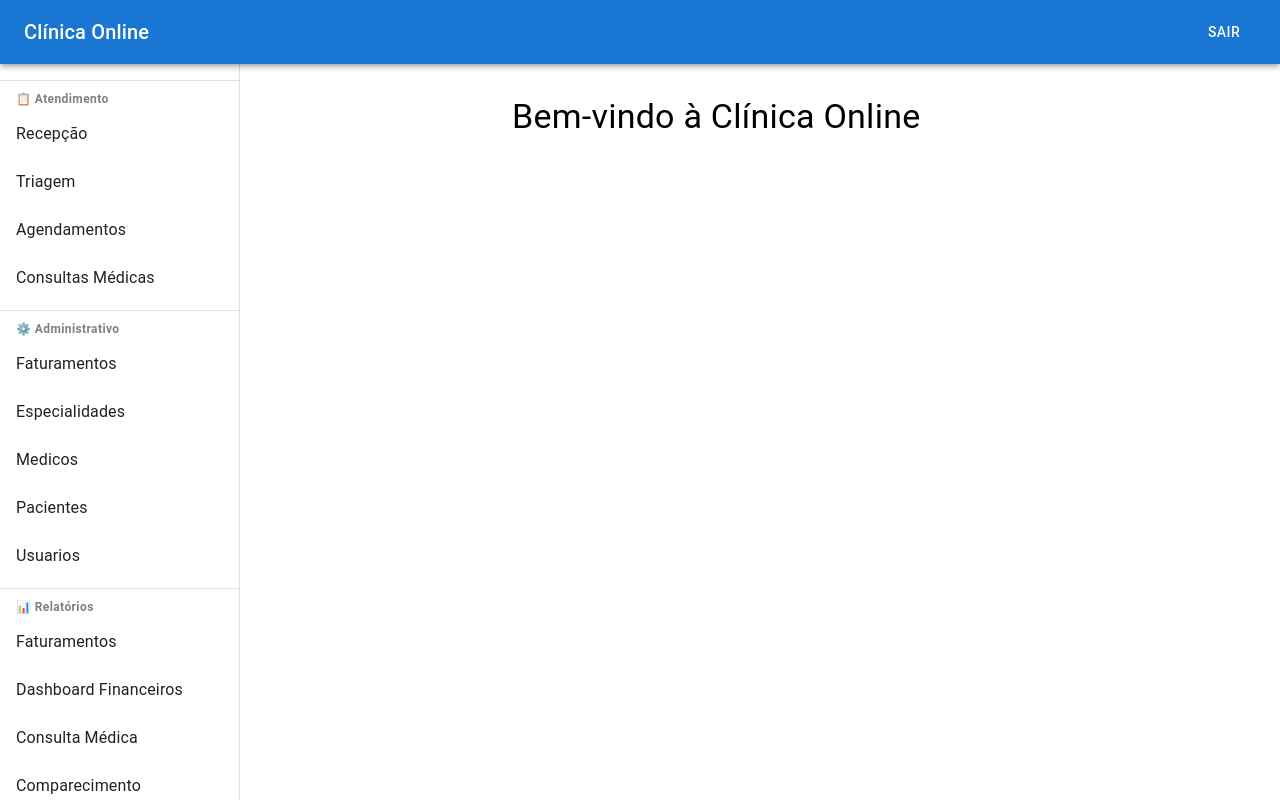
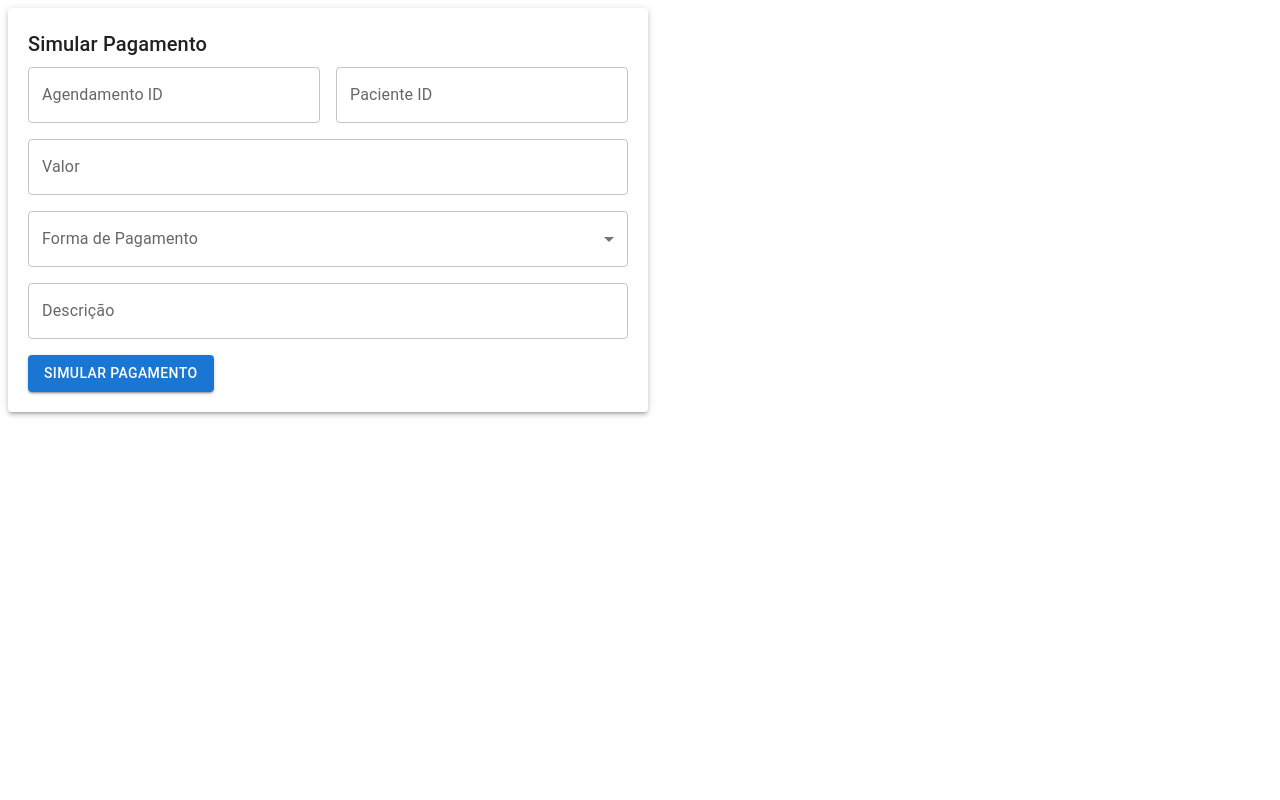
Before and after one commit to andreitoledo/Atendimento-Medico, a React (Vite) app in the folder clinica-frontend/: page /pagamentoForm in a window 1280 px wide. Before the commit this address led to /home. Built offline with nearby package versions, Linux system fonts and the light colour scheme; sample sign-in values are in the browser's storage.

Commit message:
Tela de Pagamentos

```diff
--- a/clinica-frontend/package.json
+++ b/clinica-frontend/package.json
@@ -15,6 +15,7 @@
     "@mui/x-charts": "^8.2.0",
     "axios": "^1.9.0",
     "chart.js": "^4.4.9",
+    "qrcode.react": "^4.2.0",
     "react": "^18.2.0",
     "react-chartjs-2": "^5.3.0",
     "react-dom": "^18.2.0",
--- a/clinica-frontend/src/App.jsx
+++ b/clinica-frontend/src/App.jsx
@@ -23,6 +23,7 @@ import RelatorioConsultasPorDiaPage from './pages/RelatorioConsultasPorDiaPage';
 import ProntuarioClinicoPage from './pages/ProntuarioClinicoPage';
 import ProntuarioPsicologoPage from './pages/ProntuarioPsicologoPage';
 import ProntuarioPsiquiatraPage from './pages/ProntuarioPsiquiatraPage';
+import PagamentoForm from './pages/PagamentoForm';
 
 
 function App() {
@@ -56,7 +57,7 @@ function App() {
             <Route path="/prontuario-clinico/:id" element={<ProntuarioClinicoPage />} />
             <Route path="/prontuario-psicologo/:id" element={<ProntuarioPsicologoPage />} />
             <Route path="/prontuario-psiquiatra/:id" element={<ProntuarioPsiquiatraPage />} />
-
+            <Route path="/pagamentoForm" element={<PagamentoForm />} />
 
 
 
--- a/clinica-frontend/src/components/Layout.jsx
+++ b/clinica-frontend/src/components/Layout.jsx
@@ -50,7 +50,16 @@ const Layout = ({ children }) => {
         { label: 'Consulta por Especialidade', path: '/relatorioConsultasPorEspecialidades', roles: ['admin'] },
         { label: 'Consulta Por Dia', path: '/relatorioConsultasPorDia', roles: ['admin'] },
       ]
-    }
+    },
+    {
+      title: '📋 Outros',
+      items: [
+        { label: 'Prontuario Clinico', path: '/prontuario-clinico/:id', roles: ['admin', 'medico'] },
+        { label: 'Prontuario Psicologo', path: '/prontuario-psicologo/:id', roles: ['admin', 'medico'] },
+        { label: 'Prontuario Psiquiatra', path: '/prontuario-psiquiatra/:id', roles: ['admin'] },
+        { label: 'Pagamentos', path: '/pagamentoForm', roles: ['admin'] },
+      ]
+    },
   ];
 
   const handleLogout = () => {
--- /dev/null
+++ b/clinica-frontend/src/pages/PagamentoForm.jsx
@@ -0,0 +1,112 @@
+import React, { useState } from 'react';
+import {
+  TextField, MenuItem, Button, Typography, Paper, Grid
+} from '@mui/material';
+import { QRCodeCanvas } from 'qrcode.react';
+
+export default function PagamentoForm() {
+  const [form, setForm] = useState({
+    agendamentoId: '',
+    pacienteId: '',
+    valor: '',
+    formaPagamento: '',
+    descricao: ''
+  });
+  const [resposta, setResposta] = useState(null);
+
+  const handleChange = (e) => {
+    setForm({ ...form, [e.target.name]: e.target.value });
+  };
+
+  const simularPagamento = async () => {
+    const response = await fetch('https://localhost:44327/api/Pagamento/simular', {
+      method: 'POST',
+      headers: { 'Content-Type': 'application/json' },
+      body: JSON.stringify(form)
+    });
+
+    const data = await response.json();
+    setResposta(data);
+  };
+
+  return (
+    <Paper elevation={3} style={{ padding: 20, maxWidth: 600 }}>
+      <Typography variant="h6" gutterBottom>Simular Pagamento</Typography>
+
+      <Grid container spacing={2}>
+        <Grid item xs={6}>
+          <TextField
+            label="Agendamento ID"
+            name="agendamentoId"
+            fullWidth
+            value={form.agendamentoId}
+            onChange={handleChange}
+            type="number"
+          />
+        </Grid>
+        <Grid item xs={6}>
+          <TextField
+            label="Paciente ID"
+            name="pacienteId"
+            fullWidth
+            value={form.pacienteId}
+            onChange={handleChange}
+            type="number"
+          />
+        </Grid>
+        <Grid item xs={12}>
+          <TextField
+            label="Valor"
+            name="valor"
+            fullWidth
+            value={form.valor}
+            onChange={handleChange}
+            type="number"
+          />
+        </Grid>
+        <Grid item xs={12}>
+          <TextField
+            select
+            label="Forma de Pagamento"
+            name="formaPagamento"
+            fullWidth
+            value={form.formaPagamento}
+            onChange={handleChange}
+          >
+            <MenuItem value="Pix">Pix</MenuItem>
+            <MenuItem value="Cartao">Cartão</MenuItem>
+            <MenuItem value="Dinheiro">Dinheiro</MenuItem>
+          </TextField>
+        </Grid>
+        <Grid item xs={12}>
+          <TextField
+            label="Descrição"
+            name="descricao"
+            fullWidth
+            value={form.descricao}
+            onChange={handleChange}
+          />
+        </Grid>
+        <Grid item xs={12}>
+          <Button variant="contained" onClick={simularPagamento}>Simular Pagamento</Button>
+        </Grid>
+      </Grid>
+
+      {resposta && (
+        <div style={{ marginTop: 30 }}>
+          <Typography variant="subtitle1">Pagamento Simulado:</Typography>
+          <Typography>ID: {resposta.id}</Typography>
+          <Typography>Status: {resposta.statusPagamento}</Typography>
+          <Typography>Transação: {resposta.codigoTransacao}</Typography>
+
+          {form.formaPagamento === "Pix" && (
+            <div style={{ marginTop: 20 }}>
+              <Typography>QR Code:</Typography>
+              <QRCodeCanvas value={resposta.codigoTransacao} size={180} />
+            </div>
+          )}
+        </div>
+      )}
+    </Paper>
+  );
+}
```
Also changed, not shown: 1 other file (tests, documents, lock files or other folders).
